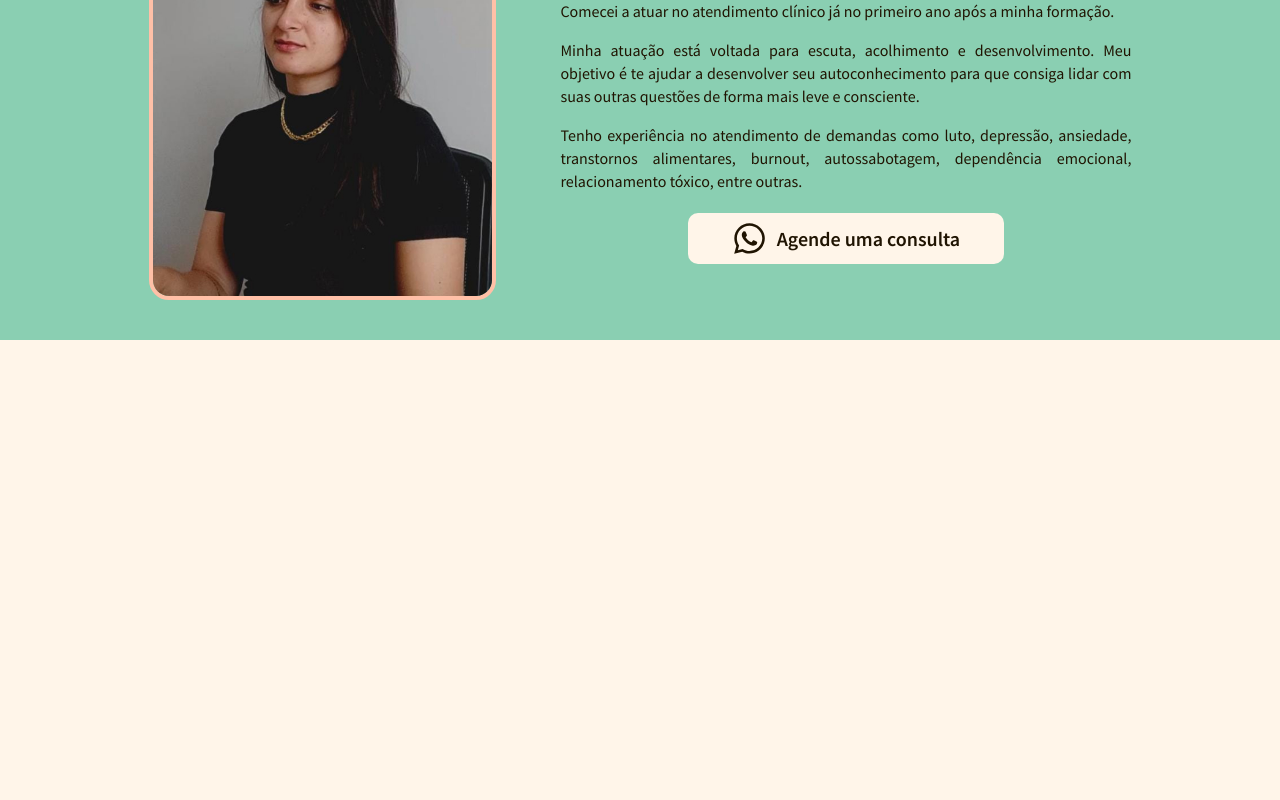
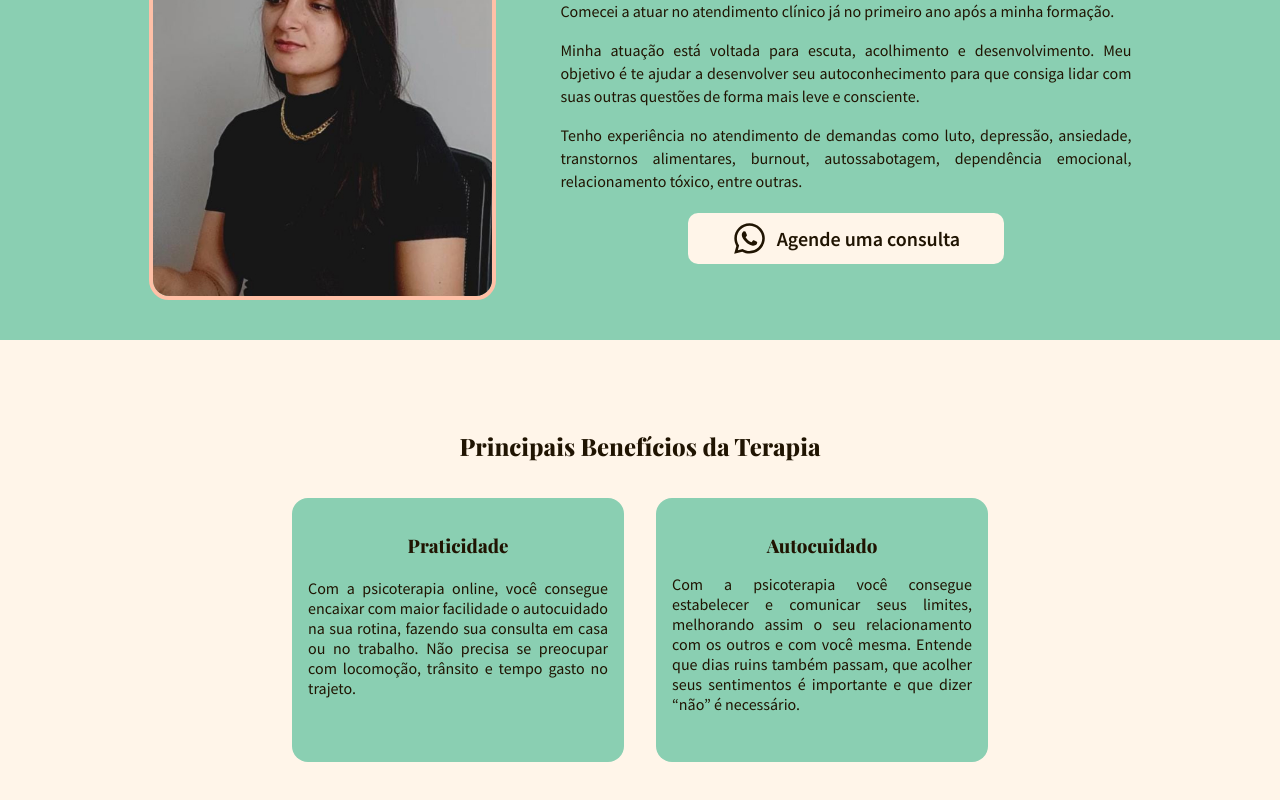
Before and after one commit to santos-vinicius/lethiciafachetti, a React (Vite) app in the folder LF/: page / in a window 1280 px wide. Shown: the part 1199-1999 px from the top of the page. Before the commit the page ends 1589 px from the top, so only its background shows below. Built offline with nearby package versions, Linux system fonts and the light colour scheme.

Commit message:
feat: benefits page

```diff
--- a/LF/src/App.jsx
+++ b/LF/src/App.jsx
@@ -1,6 +1,7 @@
 import React from 'react';
 import Header from './components/Header/Header';
 import About from './pages/About/About';
+import Benefits from './pages/Benefits/Benefits';
 import Main from './pages/Main/Main';
 import WhyTheraphy from './pages/WhyTheraphy/WhyTheraphy';
 import GlobalStyle from './styles/globalStyles';
@@ -13,6 +14,7 @@ function App() {
       <Main />
       <WhyTheraphy />
       <About />
+      <Benefits />
     </>
   );
 }
--- a/LF/src/pages/Benefits/Benefits.jsx
+++ b/LF/src/pages/Benefits/Benefits.jsx
@@ -0,0 +1,84 @@
+import React from 'react';
+import styled from 'styled-components';
+
+const StyledBenefits = styled.div`
+  background-color: #FFF5E9;
+  align-items: center;
+  display: flex;
+  flex-direction: column;
+  margin: 20px auto;
+  padding: 40px;
+
+  & h2 {
+    text-align: center;
+    font-family: Playfair Display, serif;
+    font-weight: 800;
+    margin-top: 0;
+  }
+
+  & div {
+    display: flex;
+    justify-content: space-between;
+  }
+  @media (min-width: 530px) and (max-width: 960px) {
+    & div {
+      display: flex;
+      flex-direction: column;
+    }
+  }
+
+`;
+
+const StyledCard = styled.div`
+  background-color:#8ACFB2;
+  display: flex;
+  align-items: center;
+  justify-content: center;
+  flex-direction: column;
+  border-radius: 1rem;
+  padding: 1rem 1rem 3rem 1rem;
+  margin: 1rem 1rem 1rem 1rem;
+  width: 300px;
+  height: 200px;
+
+  & h3 {
+    text-align:center;
+    margin-bottom: 0;
+  }
+
+  & p {
+    text-align: justify;
+
+  }
+
+`;
+
+function Benefits() {
+  return (
+    <StyledBenefits>
+      <h2>Principais Benefícios da Terapia</h2>
+      <div className="benefits-content">
+        <StyledCard>
+          <h3>Praticidade</h3>
+          <p>
+            Com a psicoterapia online, você consegue encaixar com maior
+            facilidade o autocuidado na sua rotina, fazendo sua consulta em casa
+            ou no trabalho. Não precisa se preocupar com locomoção, trânsito e
+            tempo gasto no trajeto.
+          </p>
+        </StyledCard>
+        <StyledCard>
+          <h3>Autocuidado</h3>
+          <p>
+            Com a psicoterapia você consegue estabelecer e comunicar seus
+            limites, melhorando assim o seu relacionamento com os outros e com
+            você mesma. Entende que dias ruins também passam, que acolher seus
+            sentimentos é importante e que dizer “não” é necessário.
+          </p>
+        </StyledCard>
+      </div>
+    </StyledBenefits>
+  );
+}
+
+export default Benefits;
```
